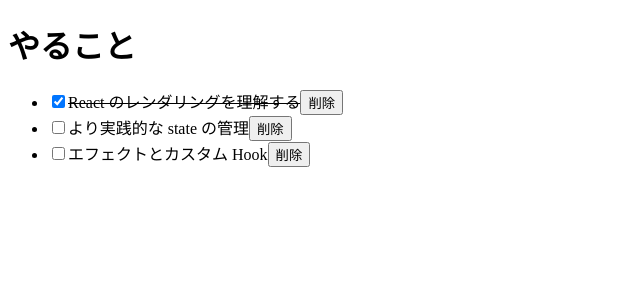
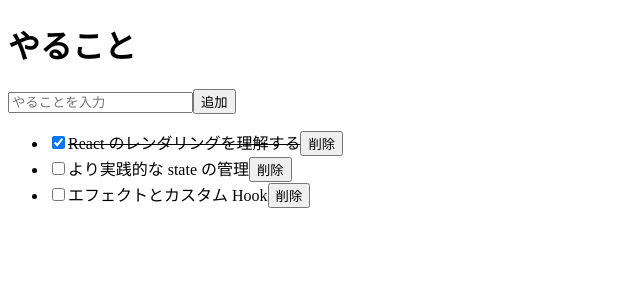
Before and after one commit to samovar1214/react-practices, a React (Vite) app: page / in a window 1280 px wide. Shown: the top 300 px of the page, without its empty margins (0-640 px from the left). Built offline with nearby package versions, Linux system fonts and the light colour scheme.

Commit message:
新しいタスクを追加できるTaskFormを作成

```diff
--- a/src/App.jsx
+++ b/src/App.jsx
@@ -19,6 +19,10 @@ export default function App() {
     },
   ]);
 
+  function handleAdd(title) {
+    setTasks([...tasks, { id: crypto.randomUUID(), title, completed: false }]);
+  }
+
   function handleToggle(id) {
     setTasks(
       tasks.map((task) =>
@@ -34,8 +38,33 @@ export default function App() {
   return (
     <>
       <h1>やること</h1>
+      <TaskForm onAdd={handleAdd} />
       <TaskList tasks={tasks} onToggle={handleToggle} onDelete={handleDelete} />
     </>
+  );
+}
+
+function TaskForm({ onAdd }) {
+  const [title, setTitle] = useState("");
+
+  function handleSubmit(e) {
+    e.preventDefault();
+    const trimmedTitle = title.trim();
+    if (trimmedTitle === "") return;
+    onAdd(trimmedTitle);
+    setTitle("");
+  }
+
+  return (
+    <form onSubmit={handleSubmit}>
+      <input
+        type="text"
+        value={title}
+        placeholder="やることを入力"
+        onChange={(e) => setTitle(e.target.value)}
+      />
+      <button type="submit">追加</button>
+    </form>
   );
 }
 
```
